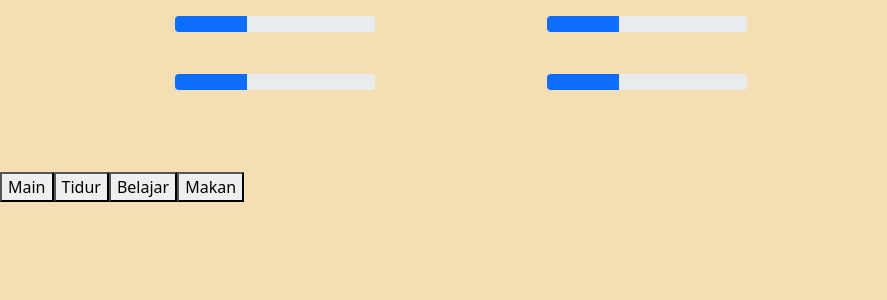
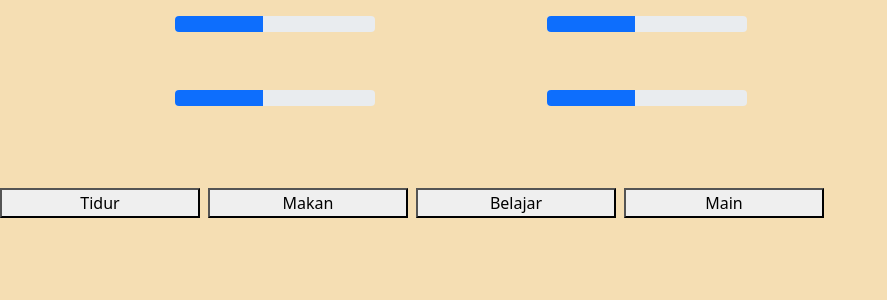
Before and after one commit to Kelas-C-UMNJaya/UAS-PTI-3, a React (Create React App) app: page /Progress in a window 1280 px wide. Shown: the top 300 px of the page, without its empty margins (0-887 px from the left). Built offline with nearby package versions, Linux system fonts and the light colour scheme; some icons are missing.

Commit message:
Menyelesaikan Progress bar

```diff
--- a/src/Main.jsx
+++ b/src/Main.jsx
@@ -8,6 +8,7 @@ function Main() {
             <div>
                 <div className='mt-3'>
                     <h2 id='judul'>7 Days Student</h2>
+                    <hr id='garis' />
                 </div>
                 <div className='mt-5'>
                     <Progress />
--- a/src/components/Progress.jsx
+++ b/src/components/Progress.jsx
@@ -2,48 +2,113 @@ import React, { useState, useEffect } from 'react';
 import { ProgressBar } from 'react-bootstrap';
 import "../css/Progress.css";
 import { Icon } from '@iconify/react';
+// import { useNavigate } from 'react-router-dom';
+
 
 function Progress() {
-  const [bar, setBar] = useState(50);
+  // const [bar, setBar] = useState(50);
+  // const navigate = useNavigate();
+
+  const [tidur, setTidur] = useState(50);
+  const [makan, setMakan] = useState(50);
+  const [belajar, setBelajar] = useState(50);
+  const [main, setMain] = useState(50);
 
   useEffect(() => {
-    setInterval(() => {
-      setBar(oldValue => {
+    const interval = setInterval(() => {
+      setTidur(oldValue => {
         const newValue = oldValue - 1;
 
-        //  if (newValue === 100) {
-        //  //clearInterval(interval); //newvalue==100, gimana ngelimitnya?
-        //  }
+        if (newValue === 100) {
+          clearInterval(interval); //newvalue==100, gimana ngelimitnya?
+        }
 
-        //  if (newValue === 0) {
-        //  //clearInterval(interval); //newvalue==0, gimana direct ke gagal.jsx?
-        //  }
+        // if (newValue === 0) {
+        // navigate('/Gagal');
+        // }
 
-        console.log(newValue);
+        // console.log(newValue);
 
         return newValue;
       });
-    }, 1000);
+      setMakan(oldValue => {
+        const newValue = oldValue - 1;
+
+        if (newValue === 100) {
+          clearInterval(interval); //newvalue==100, gimana ngelimitnya?
+        }
+
+        // if (newValue === 0) {
+        // navigate('/Gagal');
+        // }
+
+        // console.log(newValue);
+
+        return newValue;
+      });
+      setBelajar(oldValue => {
+        const newValue = oldValue - 1;
+
+        if (newValue === 100) {
+          clearInterval(interval); //newvalue==100, gimana ngelimitnya?
+        }
+
+        // if (newValue === 0) {
+        // navigate('/Gagal');
+        // }
+
+        // console.log(newValue);
+
+        return newValue;
+      });
+      setMain(oldValue => {
+        const newValue = oldValue - 1;
+
+        if (newValue === 100) {
+          clearInterval(interval); //newvalue==100, gimana ngelimitnya?
+        }
+
+        // if (newValue === 0) {
+        // navigate('/Gagal');
+        // }
+
+        // console.log(newValue);
+
+        return newValue;
+      });
+    }, 2000);
   }, []);
 
-  console.log(bar);
+  // console.log(tidur);
 
-  function increase() {
-    setBar(bar + 10);
+  function increase_tidur() {
+    setTidur(tidur + 10);
+  }
+
+  function increase_makan() {
+    setMakan(tidur + 10);
+  }
+
+  function increase_belajar() {
+    setBelajar(tidur + 10);
+  }
+
+  function increase_main() {
+    setMain(tidur + 10);
   }
 
   return (
     <div id="bar">
       <div className="mt-3 mb-2">
         <div className="container">
-          <div className="row">
+          <div className="row gap-3">
             <div className="row">
               <div className="col-md-1 d-grid justify-content-end">
                 <Icon icon="fa:bed" width="50" height="50" />
               </div>
               <div className="col-md-3 ">
                 <div id="Tidur">
-                  <ProgressBar now={bar} min={0} max={100} />
+                  <ProgressBar now={tidur} min={0} max={100} />
                 </div>
               </div>
               <div className="col-md-1 d-grid justify-content-end">
@@ -51,7 +116,7 @@ function Progress() {
               </div>
               <div className="col-md-5 ">
                 <div id="Belajar">
-                  <ProgressBar now={bar} min={0} max={100} />
+                  <ProgressBar now={belajar} min={0} max={100} />
                 </div>
               </div>
             </div>
@@ -62,7 +127,7 @@ function Progress() {
               </div>
               <div className="col-md-3 ">
                 <div id="Makan">
-                  <ProgressBar now={bar} min={0} max={100} />
+                  <ProgressBar now={makan} min={0} max={100} />
                 </div>
               </div>
               <div className="col-md-1 d-grid justify-content-end">
@@ -70,7 +135,7 @@ function Progress() {
               </div>
               <div className="col-md-5 ">
                 <div id="Main">
-                  <ProgressBar now={bar} min={0} max={100}/>
+                  <ProgressBar now={main} min={0} max={100} />
                 </div>
               </div>
             </div>
@@ -78,16 +143,11 @@ function Progress() {
         </div>
 
 
-
-
-
-
-
-        <div className='mt-5 d-flex'>
-          <button onClick={increase}>Main</button>
-          <button onClick={increase}>Tidur</button>
-          <button onClick={increase}>Belajar</button>
-          <button onClick={increase}>Makan</button>
+        <div className='mt-5 d-flex gap-2' >
+          <button id="tambah" onClick={increase_tidur}>Tidur</button>
+          <button id="tambah" onClick={increase_makan}>Makan</button>
+          <button id="tambah" onClick={increase_belajar}>Belajar</button>
+          <button id="tambah" onClick={increase_main}>Main</button>
         </div>
 
 
--- a/src/css/Progress.css
+++ b/src/css/Progress.css
@@ -10,3 +10,7 @@
 #Main {
     width: 200px;
 }
+
+#tambah {
+    width: 200px;
+}
```
